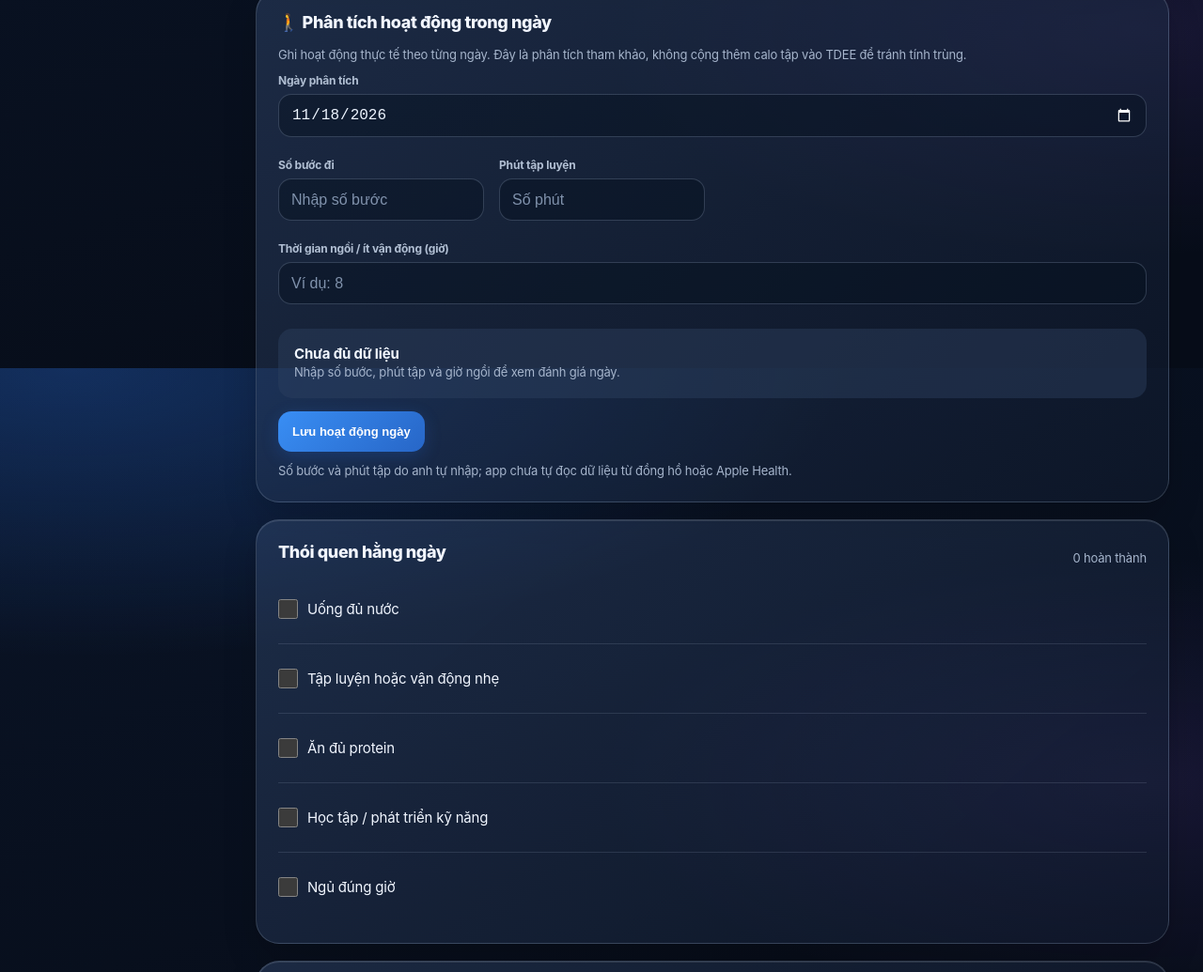
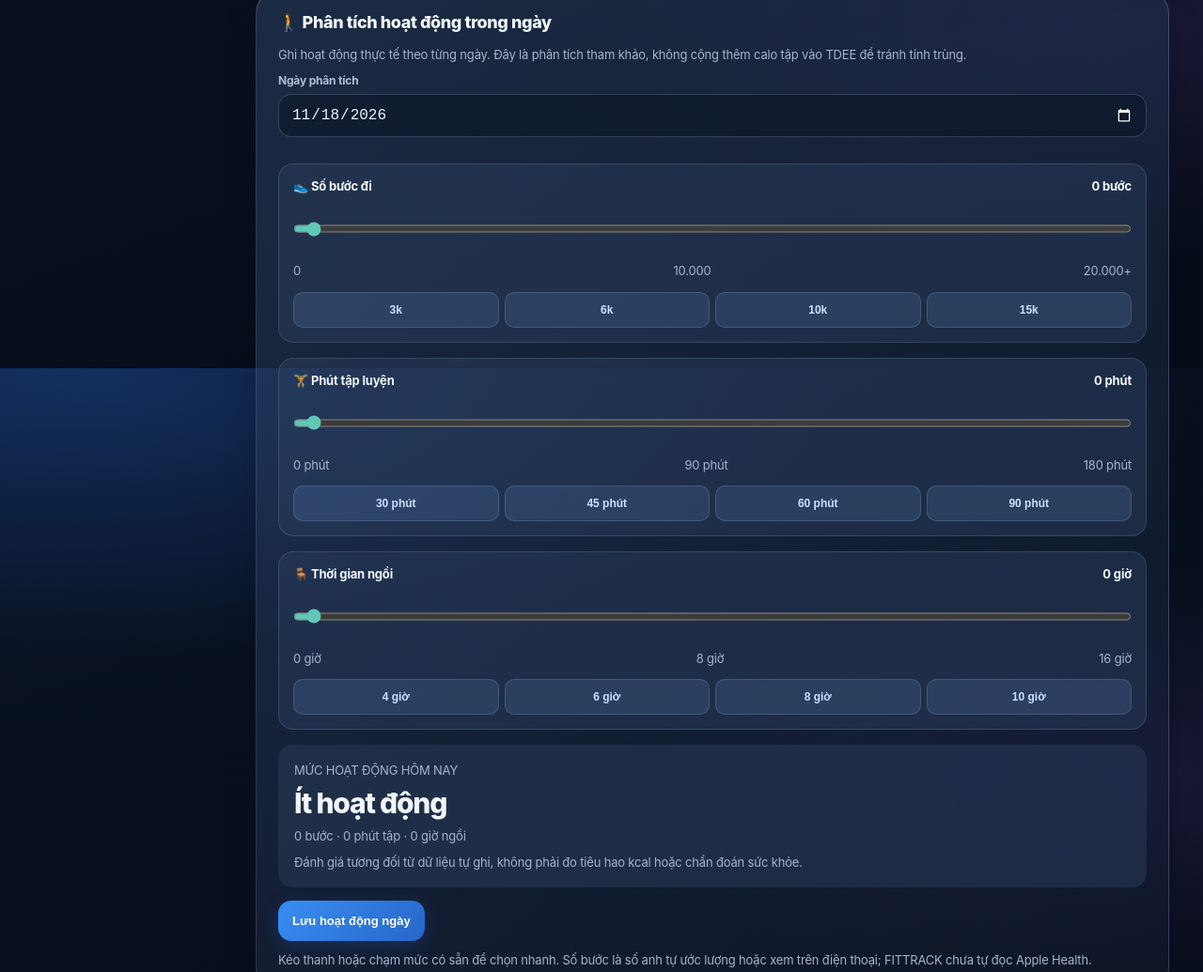
Before and after one commit to daddybabyvn-ui/fittrack-personal-os, a plain HTML site: page index.html in a window 1280 px wide. Shown: the part 1208-2243 px from the top of the page at 94% size. Drawn offline with nearby package versions, Linux system fonts and the light colour scheme.

Commit message:
FITTRACK v0.3.2: touch sliders and quick presets for daily activity

```diff
--- a/index.html
+++ b/index.html
@@ -134,10 +134,11 @@ textarea{width:100%;background:#f6f8fc;color:#24344d;border:1px solid #e6eaf1;bo
 @media(max-width:420px){.calendar-week{gap:4px}.calendar-day{padding:10px 1px}.calendar-day .daynum{font-size:16px}.calendar-day .weekday{font-size:9px}}
 .nut-choices{display:grid;gap:10px;margin:18px 0}.nut-choice{display:block;text-align:left;background:var(--panel2);color:var(--white);border:1px solid var(--line);padding:17px;border-radius:14px;font-weight:650;min-height:64px;line-height:1.35}.nut-choice small{display:block;font-size:12px;color:var(--muted);font-weight:400;margin-top:6px}.nut-choice.selected{border:2px solid #51b8ad;background:rgba(66,170,157,.13);color:var(--white)}.nut-inline{grid-template-columns:repeat(3,minmax(0,1fr));gap:6px}.nut-inline .nut-choice{padding:10px 5px;text-align:center;font-size:12px;min-height:65px}.nut-bmi{padding:17px;border-radius:15px;background:var(--panel2);margin-top:18px}.nut-bmi-scale{position:relative;margin:20px 0 8px;height:9px;border-radius:9px;background:linear-gradient(90deg,#5b9cff,#67d6a6,#edc86a,#ec6c66)}.nut-bmi-scale i{position:absolute;top:-5px;width:17px;height:17px;border-radius:50%;background:var(--white);border:2px solid var(--panel);left:0}.nut-step h2{margin:5px 0 10px}.nut-step .sub{line-height:1.6}@media(max-width:380px){.nut-inline .nut-choice{font-size:11px}}
 .activity-ring{width:132px;height:132px;flex:none;border-radius:50%;background:conic-gradient(#60c8b6 0%,var(--line) 0%);display:grid;place-items:center}.activity-ring-core{width:103px;height:103px;border-radius:50%;background:var(--panel);display:flex;align-items:center;justify-content:center;flex-direction:column;gap:3px}.activity-ring-core strong{font-size:28px}.activity-ring-core small{font-size:10px;color:var(--muted);letter-spacing:1px}@media(max-width:380px){.activity-ring{width:112px;height:112px}.activity-ring-core{width:87px;height:87px}.activity-ring-core strong{font-size:23px}}
+.activity-control{margin:16px 0;padding:15px;border:1px solid var(--line);border-radius:16px;background:var(--panel2)}.activity-control .row{margin-bottom:8px}.activity-slider{width:100%;accent-color:#60c8b6;height:28px;touch-action:pan-y;cursor:pointer}.activity-preset-row{display:grid;grid-template-columns:repeat(4,minmax(0,1fr));gap:6px;margin-top:12px}.activity-preset-row button{padding:8px 2px;min-height:38px;font-size:12px;border-radius:10px}.activity-control strong{font-size:13px}
 </style>
 </head>
 <body>
-<header><div><div class="logo">FIT<span>TRACK</span></div><div class="date" id="today"></div></div><div class="header-actions"><div class="pill">v0.3.1</div><button class="theme-switch" id="themeToggle" type="button" onclick="toggleTheme()" aria-label="Chuyển giao diện sáng tối">☀️ Sáng</button></div></header>
+<header><div><div class="logo">FIT<span>TRACK</span></div><div class="date" id="today"></div></div><div class="header-actions"><div class="pill">v0.3.2</div><button class="theme-switch" id="themeToggle" type="button" onclick="toggleTheme()" aria-label="Chuyển giao diện sáng tối">☀️ Sáng</button></div></header>
 <main>
 <section class="view active" id="home">
 <h1>Hôm nay, tập trung vào mình.</h1><div class="sub">Kỷ luật nhỏ mỗi ngày. Tiến bộ theo thời gian.</div>
@@ -148,7 +149,10 @@ textarea{width:100%;background:#f6f8fc;color:#24344d;border:1px solid #e6eaf1;bo
 <div class="card" id="streakCard"><div class="row"><div><div class="sub">🔥 CHUỖI NGÀY DUY TRÌ</div><div class="stat"><span id="streakDays">0</span> <small style="font-size:15px;color:var(--muted)">ngày</small></div></div><span class="pill" id="streakBest">KỶ LỤC 0 NGÀY</span></div><div class="sub" id="streakMessage">Hoàn thành ít nhất một thói quen, uống nước hoặc ghi nhật ký tập để giữ chuỗi.</div><div id="streakWeek" class="streak-week"></div><div class="sub" style="margin-top:9px">Chuỗi tính theo ngày có hoạt động; hôm nay chưa ghi nhận thì chuỗi hôm qua vẫn được giữ đến hết hôm nay.</div></div>
 <div class="card"><h2>◎ Vòng tròn vận động hôm nay</h2><div class="sub">Tổng hợp bước chân và buổi tập đã lưu. Đây là điểm tiến độ hoạt động, không phải % sức khỏe hay calo tiêu hao.</div><div class="row" style="align-items:center;gap:20px;margin:15px 0"><div id="homeActivityRing" class="activity-ring"><div class="activity-ring-core"><strong id="homeActivityPercent">0%</strong><small>TIẾN ĐỘ</small></div></div><div style="flex:1;min-width:0"><div class="sub">ĐÁNH GIÁ HÔM NAY</div><h3 id="homeActivityLevel" style="margin:6px 0">Chưa có dữ liệu</h3><div class="sub" id="homeActivityDetails">Nhập số bước hoặc lưu buổi tập để bắt đầu.</div></div></div><div class="sub">Vòng tròn dựa trên mục tiêu tham khảo 8.000 bước và một buổi tập đã lưu (mỗi phần chiếm 50%). Ngày nghỉ không bắt buộc tập.</div></div>
 <div class="card"><div class="row"><h2>Buổi tập hôm nay</h2><span class="pill" id="todayWorkoutTag">PHỤC HỒI</span></div><h3 id="todayWorkout">Ngày nghỉ / phục hồi</h3><div class="sub" id="todayWorkoutDesc">Đi bộ nhẹ, vận động thoải mái và ngủ đủ.</div><button class="secondary" style="margin-top:12px" onclick="show('workout')">Xem lịch tập</button></div>
-<div class="card"><h2>🚶 Phân tích hoạt động trong ngày</h2><div class="sub">Ghi hoạt động thực tế theo từng ngày. Đây là phân tích tham khảo, không cộng thêm calo tập vào TDEE để tránh tính trùng.</div><label>Ngày phân tích</label><input id="nutActivityDate" type="date" onchange="renderDailyActivity()"><div class="grid"><div><label>Số bước đi</label><input id="nutSteps" type="number" min="0" max="100000" placeholder="Nhập số bước" oninput="previewDailyActivity()"></div><div><label>Phút tập luyện</label><input id="nutExerciseMin" type="number" min="0" max="600" placeholder="Số phút" oninput="previewDailyActivity()"></div></div><label>Thời gian ngồi / ít vận động (giờ)</label><input id="nutSittingHours" type="number" min="0" max="24" step=".5" placeholder="Ví dụ: 8" oninput="previewDailyActivity()"><div id="nutActivityAnalysis" class="nut-bmi" style="margin:14px 0"></div><button onclick="saveDailyActivity()">Lưu hoạt động ngày</button><div class="sub" style="margin-top:10px">Số bước và phút tập do anh tự nhập; app chưa tự đọc dữ liệu từ đồng hồ hoặc Apple Health.</div></div>
+<div class="card"><h2>🚶 Phân tích hoạt động trong ngày</h2><div class="sub">Ghi hoạt động thực tế theo từng ngày. Đây là phân tích tham khảo, không cộng thêm calo tập vào TDEE để tránh tính trùng.</div><label>Ngày phân tích</label><input id="nutActivityDate" type="date" onchange="renderDailyActivity()"><div class="activity-control"><div class="row"><strong>👟 Số bước đi</strong><strong id="nutStepsLabel">0 bước</strong></div><input id="nutSteps" type="hidden" value="0"><input id="nutStepsSlider" class="activity-slider" type="range" min="0" max="20000" step="250" value="0" oninput="setActivitySlider('nutSteps',this.value)"><div class="row sub"><span>0</span><span>10.000</span><span>20.000+</span></div><div class="activity-preset-row"><button type="button" class="secondary" onclick="setActivitySlider('nutSteps',3000)">3k</button><button type="button" class="secondary" onclick="setActivitySlider('nutSteps',6000)">6k</button><button type="button" class="secondary" onclick="setActivitySlider('nutSteps',10000)">10k</button><button type="button" class="secondary" onclick="setActivitySlider('nutSteps',15000)">15k</button></div></div>
+<div class="activity-control"><div class="row"><strong>🏋️ Phút tập luyện</strong><strong id="nutExerciseMinLabel">0 phút</strong></div><input id="nutExerciseMin" type="hidden" value="0"><input id="nutExerciseMinSlider" class="activity-slider" type="range" min="0" max="180" step="5" value="0" oninput="setActivitySlider('nutExerciseMin',this.value)"><div class="row sub"><span>0 phút</span><span>90 phút</span><span>180 phút</span></div><div class="activity-preset-row"><button type="button" class="secondary" onclick="setActivitySlider('nutExerciseMin',30)">30 phút</button><button type="button" class="secondary" onclick="setActivitySlider('nutExerciseMin',45)">45 phút</button><button type="button" class="secondary" onclick="setActivitySlider('nutExerciseMin',60)">60 phút</button><button type="button" class="secondary" onclick="setActivitySlider('nutExerciseMin',90)">90 phút</button></div></div>
+<div class="activity-control"><div class="row"><strong>🪑 Thời gian ngồi</strong><strong id="nutSittingHoursLabel">0 giờ</strong></div><input id="nutSittingHours" type="hidden" value="0"><input id="nutSittingHoursSlider" class="activity-slider" type="range" min="0" max="16" step=".5" value="0" oninput="setActivitySlider('nutSittingHours',this.value)"><div class="row sub"><span>0 giờ</span><span>8 giờ</span><span>16 giờ</span></div><div class="activity-preset-row"><button type="button" class="secondary" onclick="setActivitySlider('nutSittingHours',4)">4 giờ</button><button type="button" class="secondary" onclick="setActivitySlider('nutSittingHours',6)">6 giờ</button><button type="button" class="secondary" onclick="setActivitySlider('nutSittingHours',8)">8 giờ</button><button type="button" class="secondary" onclick="setActivitySlider('nutSittingHours',10)">10 giờ</button></div></div>
+<div id="nutActivityAnalysis" class="nut-bmi" style="margin:14px 0"></div><button onclick="saveDailyActivity()">Lưu hoạt động ngày</button><div class="sub" style="margin-top:10px">Kéo thanh hoặc chạm mức có sẵn để chọn nhanh. Số bước là số anh tự ước lượng hoặc xem trên điện thoại; FITTRACK chưa tự đọc Apple Health.</div></div>
 <div class="card"><div class="row"><h2>Thói quen hằng ngày</h2><span class="sub" id="habitSummary">0 hoàn thành</span></div><div id="homeHabits"></div></div>
 <div class="card"><h2>Ghi nhớ hôm nay</h2><div class="sub">• Ưu tiên kỹ thuật đúng khi tập.<br>• Uống nước đều trong ngày, không cố uống dồn.<br>• Ngủ khoảng 7–9 giờ nếu có thể.</div></div>
 </section>
@@ -207,7 +211,7 @@ textarea{width:100%;background:#f6f8fc;color:#24344d;border:1px solid #e6eaf1;bo
 </section>
 
 <section class="view" id="settings">
-<h1>Cài đặt</h1><div class="sub">Thiết lập mục tiêu cá nhân.</div><div class="card"><div class="row"><div><h2 style="margin-bottom:5px">FITTRACK v0.3.1</h2><div class="sub">Lịch tháng và thống kê tập luyện · 18/11/2026</div></div><span class="pill" id="networkStatus">ĐANG KIỂM TRA</span></div><div class="sub">Dark Liquid Glass · Lịch tháng · Biểu đồ mức tạ · Sao lưu JSON · Đồng bộ có xác nhận khi dữ liệu khác nhau.</div><button type="button" class="secondary" style="margin-top:12px" onclick="updateAppNow()">Cập nhật ứng dụng ngay</button><div id="appUpdateStatus" class="notice" role="status" style="margin-top:8px"></div></div>
+<h1>Cài đặt</h1><div class="sub">Thiết lập mục tiêu cá nhân.</div><div class="card"><div class="row"><div><h2 style="margin-bottom:5px">FITTRACK v0.3.2</h2><div class="sub">Lịch tháng và thống kê tập luyện · 18/11/2026</div></div><span class="pill" id="networkStatus">ĐANG KIỂM TRA</span></div><div class="sub">Dark Liquid Glass · Lịch tháng · Biểu đồ mức tạ · Sao lưu JSON · Đồng bộ có xác nhận khi dữ liệu khác nhau.</div><button type="button" class="secondary" style="margin-top:12px" onclick="updateAppNow()">Cập nhật ứng dụng ngay</button><div id="appUpdateStatus" class="notice" role="status" style="margin-top:8px"></div></div>
 <div class="card"><div class="row"><h2>Tài khoản & đồng bộ</h2><span class="pill" id="authStatus">CHƯA KẾT NỐI</span></div>
 <div class="sub" id="authMessage">Kết nối Supabase để đăng ký tài khoản và đồng bộ dữ liệu giữa các thiết bị.</div>
 <label>Supabase Project URL</label><input id="sbUrl" type="url" placeholder="https://xxxxx.supabase.co">
@@ -234,7 +238,7 @@ textarea{width:100%;background:#f6f8fc;color:#24344d;border:1px solid #e6eaf1;bo
 </nav>
 <script src="https://cdn.jsdelivr.net/npm/@supabase/supabase-js@2"></script>
 <script>
-const APP_VERSION='0.3.1';
+const APP_VERSION='0.3.2';
 const THEME_KEY='fittrack-theme';
 function applyTheme(mode){const dark=mode==='dark';document.body.classList.toggle('theme-dark',dark);const b=document.getElementById('themeToggle');if(b){b.textContent=dark?'☀️ Sáng':'🌙 Tối';b.setAttribute('aria-label',dark?'Chuyển sang chế độ sáng':'Chuyển sang chế độ tối')}document.querySelector('meta[name="theme-color"]').setAttribute('content',dark?'#0a1427':'#f3f5f9')}
 function toggleTheme(){const next=document.body.classList.contains('theme-dark')?'light':'dark';localStorage.setItem(THEME_KEY,next);applyTheme(next)}
@@ -518,8 +522,9 @@ function nutritionTargetForDate(date){const week=nutWeekStart(date),override=wee
 function dailyActivityDate(){return document.getElementById('nutActivityDate').value||day()}
 function activityEntries(){return data.nutritionDailyActivity||{}}
 function dailyActivityAssessment(steps,exercise,sitting){let points=0;if(steps>=10000)points+=3;else if(steps>=7000)points+=2;else if(steps>=4000)points+=1;if(exercise>=60)points+=3;else if(exercise>=30)points+=2;else if(exercise>=15)points+=1;if(sitting>=10)points-=2;else if(sitting>=8)points-=1;const level=points<=0?'Ít hoạt động':points<=2?'Hoạt động nhẹ':points<=4?'Hoạt động vừa':'Hoạt động nhiều';return {level,points}}
+function setActivitySlider(id,value){const slider=document.getElementById(id+'Slider'),input=document.getElementById(id);const n=Math.max(Number(slider.min),Math.min(Number(slider.max),Number(value)||0));input.value=n;slider.value=n;document.getElementById(id+'Label').textContent=id==='nutSteps'?Math.round(n).toLocaleString('vi-VN')+' bước':id==='nutExerciseMin'?n+' phút':n+' giờ';previewDailyActivity()}
 function previewDailyActivity(){const rawSteps=document.getElementById('nutSteps').value,rawExercise=document.getElementById('nutExerciseMin').value,rawSitting=document.getElementById('nutSittingHours').value,box=document.getElementById('nutActivityAnalysis');if(rawSteps===''||rawExercise===''||rawSitting===''){box.innerHTML='<strong>Chưa đủ dữ liệu</strong><div class="sub">Nhập số bước, phút tập và giờ ngồi để xem đánh giá ngày.</div>';return}const steps=Number(rawSteps),exercise=Number(rawExercise),sitting=Number(rawSitting);if(!Number.isFinite(steps)||steps<0||steps>100000||!Number.isFinite(exercise)||exercise<0||exercise>600||!Number.isFinite(sitting)||sitting<0||sitting>24){box.textContent='Vui lòng nhập số liệu hợp lệ.';return}const x=dailyActivityAssessment(steps,exercise,sitting);box.innerHTML='<div class="sub">MỨC HOẠT ĐỘNG HÔM NAY</div><div class="stat">'+x.level+'</div><div class="sub">'+steps.toLocaleString('vi-VN')+' bước · '+exercise+' phút tập · '+sitting+' giờ ngồi</div><div class="sub" style="margin-top:8px">Đánh giá tương đối từ dữ liệu tự ghi, không phải đo tiêu hao kcal hoặc chẩn đoán sức khỏe.</div>'}
-function renderDailyActivity(){const x=activityEntries()[dailyActivityDate()]||{};document.getElementById('nutSteps').value=x.steps??'';document.getElementById('nutExerciseMin').value=x.exercise??'';document.getElementById('nutSittingHours').value=x.sitting??'';previewDailyActivity()}
+function renderDailyActivity(){const x=activityEntries()[dailyActivityDate()]||{};setActivitySlider('nutSteps',x.steps??0);setActivitySlider('nutExerciseMin',x.exercise??0);setActivitySlider('nutSittingHours',x.sitting??0)}
 function saveDailyActivity(){const steps=Number(document.getElementById('nutSteps').value),exercise=Number(document.getElementById('nutExerciseMin').value),sitting=Number(document.getElementById('nutSittingHours').value),date=dailyActivityDate();if(!nutWeekStart(date)||['nutSteps','nutExerciseMin','nutSittingHours'].some(id=>document.getElementById(id).value.trim()==='')||![steps,exercise,sitting].every(Number.isFinite)||steps<0||steps>100000||exercise<0||exercise>600||sitting<0||sitting>24)return alert('Anh nhập đủ số bước (0–100.000), phút tập (0–600) và giờ ngồi (0–24).');if(!data.nutritionDailyActivity)data.nutritionDailyActivity={};data.nutritionDailyActivity[date]={steps,exercise,sitting};save();renderDailyActivity();renderHome();alert('Đã lưu hoạt động ngày '+date+'.')}
 function nutritionDate(){return document.getElementById('nutDate').value||day()}
 function nutritionEntries(){return Array.isArray(data.nutritionEntries)?data.nutritionEntries:[]}
```
